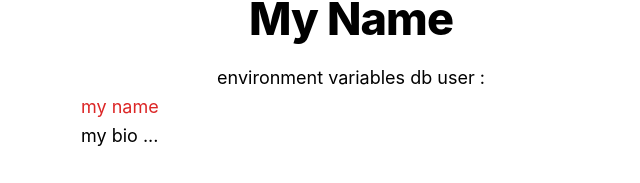
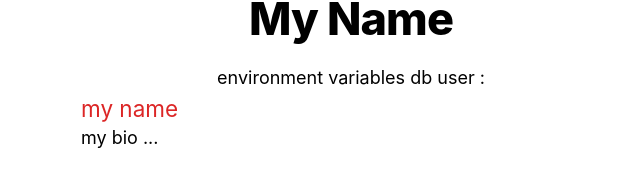
Before and after one commit to a-kawasumi/learn-nextjs, a Next.js app: page / in a window 1280 px wide. Shown: the part 224-407 px from the top of the page, without its empty margins (289-929 px from the left). Built offline with nearby package versions, Linux system fonts and the light colour scheme.

Commit message:
fix: add eslint plugin

```diff
--- a/src/components/profile/index.tsx
+++ b/src/components/profile/index.tsx
@@ -12,7 +12,7 @@
 
   return (
     <div>
-      <h1 className="text-red-600">{data.name}</h1>
+      <h1 className="text-xl text-red-600">{data.name}</h1>
       <p>{data.bio}</p>
     </div>
   );
```
Also changed, not shown: .eslintrc.json.
